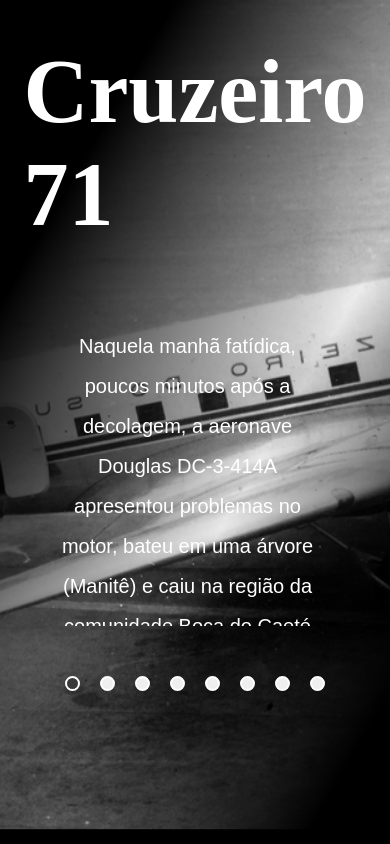
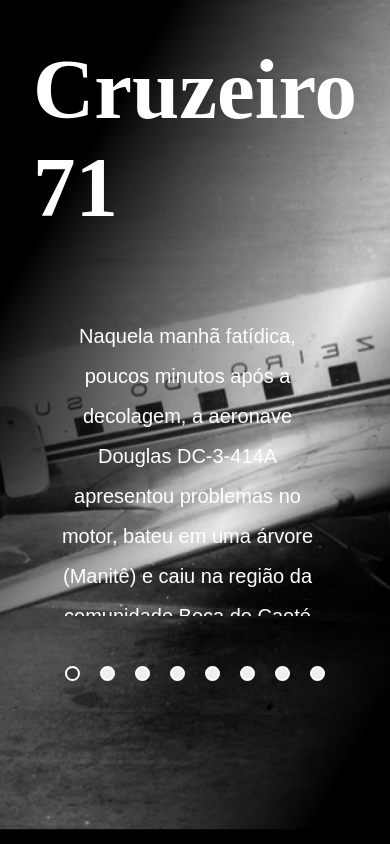
Before and after one commit to Edu0032/TRABALHO-ARTES, a plain HTML site: page index.html in a window 390 px wide. Drawn offline with Linux system fonts and the light colour scheme; a web font is replaced by a local one.

Commit message:
Update responsivo.css

```diff
--- a/src/css/responsivo.css
+++ b/src/css/responsivo.css
@@ -46,7 +46,7 @@
   }
 
   .informacoes h1{
-    font-size: 90px;
+    font-size: 85px;
 
   }
 
```
